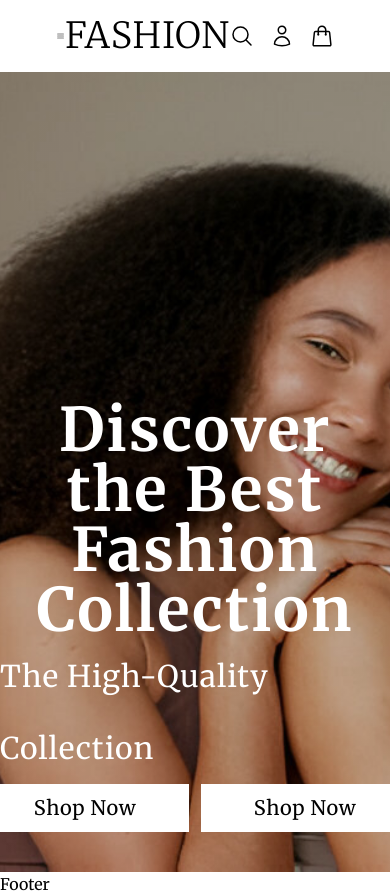
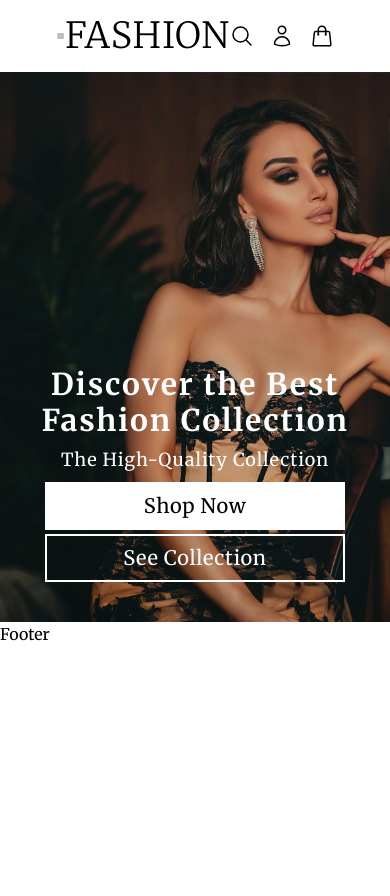
Before and after one commit to richardBoyer917/Fashion-eCommerce-Shop-in-React, a React (Vite) app: page / in a window 390 px wide. After the commit the page ends 844 px from the top, so only its background shows below. Built offline with nearby package versions, Linux system fonts and the light colour scheme.

Commit message:
banner made responsive

```diff
--- a/src/components/Banner.tsx
+++ b/src/components/Banner.tsx
@@ -1,16 +1,20 @@
-import Button from "./Button"
+import Button from "./Button";
 
 const Banner = () => {
   return (
-    <div className="banner w-full flex flex-col justify-end items-center">
-      <h2 className="text-white text-center text-6xl font-bold tracking-[1.86px] leading-[60px]">Discover the Best <br />
-      Fashion Collection</h2>
-      <h3 className="text-white text-3xl font-normal leading-[72px] tracking-[0.9px]">The High-Quality Collection</h3>
-      <div className="flex justify-center items-center gap-3 pb-10">
-        <Button />
-        <Button />
+    <div className="banner w-full flex flex-col justify-end items-center max-sm:h-[550px] max-sm:gap-2">
+      <h2 className="text-white text-center text-6xl font-bold tracking-[1.86px] leading-[60px] max-sm:text-4xl max-[400px]:text-3xl">
+        Discover the Best <br />
+        Fashion Collection
+      </h2>
+      <h3 className="text-white text-3xl font-normal leading-[72px] tracking-[0.9px] max-sm:text-xl max-[400px]:text-lg">
+        The High-Quality Collection
+      </h3>
+      <div className="flex justify-center items-center gap-3 pb-10 max-[400px]:flex-col max-[400px]:gap-1 w-[420px] max-sm:w-[350px] max-[400px]:w-[300px]">
+        <Button mode="white" text="Shop Now" />
+        <Button mode="transparent" text="See Collection" />
       </div>
     </div>
-  )
-}
-export default Banner
+  );
+};
+export default Banner;
--- a/src/components/Button.tsx
+++ b/src/components/Button.tsx
@@ -1,8 +1,18 @@
-const Button = () => {
+const Button = ({ mode, text }: { mode: string; text: string }) => {
   return (
-    <button className="bg-white text-black text-center text-xl font-normal tracking-[0.6px] leading-[72px] w-52 h-12 flex items-center justify-center">
-        Shop Now
-    </button>
-  )
-}
-export default Button
+    <>
+      {mode === "white" && (
+        <button className="bg-white text-black text-center text-xl font-normal tracking-[0.6px] leading-[72px] w-full h-12 flex items-center justify-center">
+          {text}
+        </button>
+      )}
+
+      {mode === "transparent" && (
+        <button className="text-white border-white border-2 text-center text-xl font-normal tracking-[0.6px] leading-[72px] w-full h-12 flex items-center justify-center">
+          {text}
+        </button>
+      )}
+    </>
+  );
+};
+export default Button;
--- /dev/null
+++ b/src/components/HomeCollectionFilter.tsx
@@ -0,0 +1,6 @@
+const HomeCollectionFilter = () => {
+  return (
+    <div>HomeCollectionFilter</div>
+  )
+}
+export default HomeCollectionFilter
--- a/src/components/index.ts
+++ b/src/components/index.ts
@@ -2,3 +2,4 @@ export { default as Footer } from "./Footer";
 export { default as Header } from "./Header";
 export { default as Banner } from "./Banner";
 export { default as Button } from "./Button";
+export { default as HomeCollectionFilter } from "./HomeCollectionFilter";
--- a/src/index.css
+++ b/src/index.css
@@ -8,6 +8,6 @@ body {
 
 .banner{
   height: 800px;
-  background: linear-gradient(0deg, rgba(0, 0, 0, 0.15) 0%, rgba(0, 0, 0, 0.15) 100%), url("/src/assets/banner.jpg") lightgray 50% / cover no-repeat;
+  background: linear-gradient(0deg, rgba(0, 0, 0, 0.25) 0%, rgba(0, 0, 0, 0.15) 100%), url("/src/assets/banner1.jpg") lightgray 50% / cover no-repeat;
   background-position: 10% 25%;
 }
```
Also changed, not shown: src/assets/banner1.jpg (added), src/assets/banner1.png (added).
